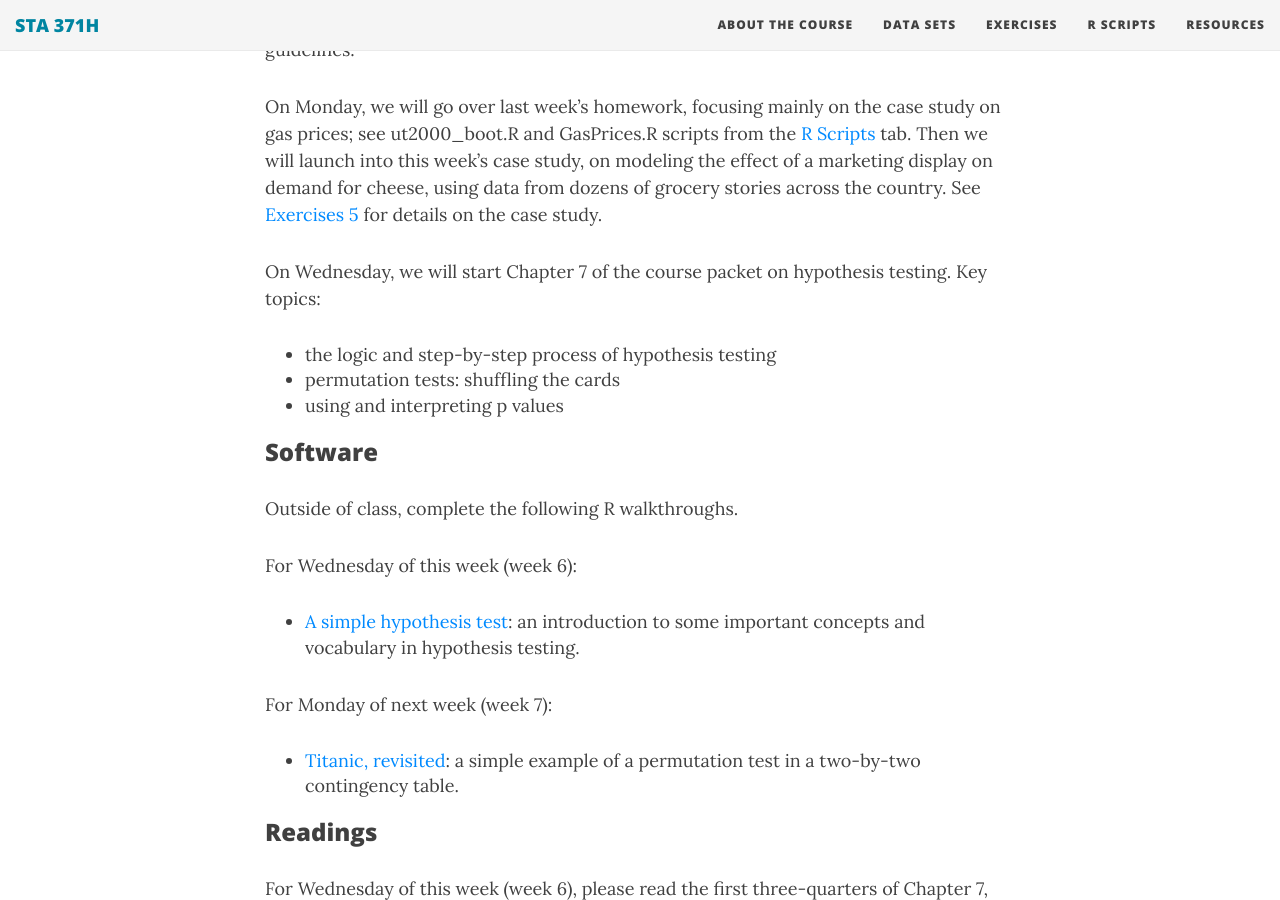
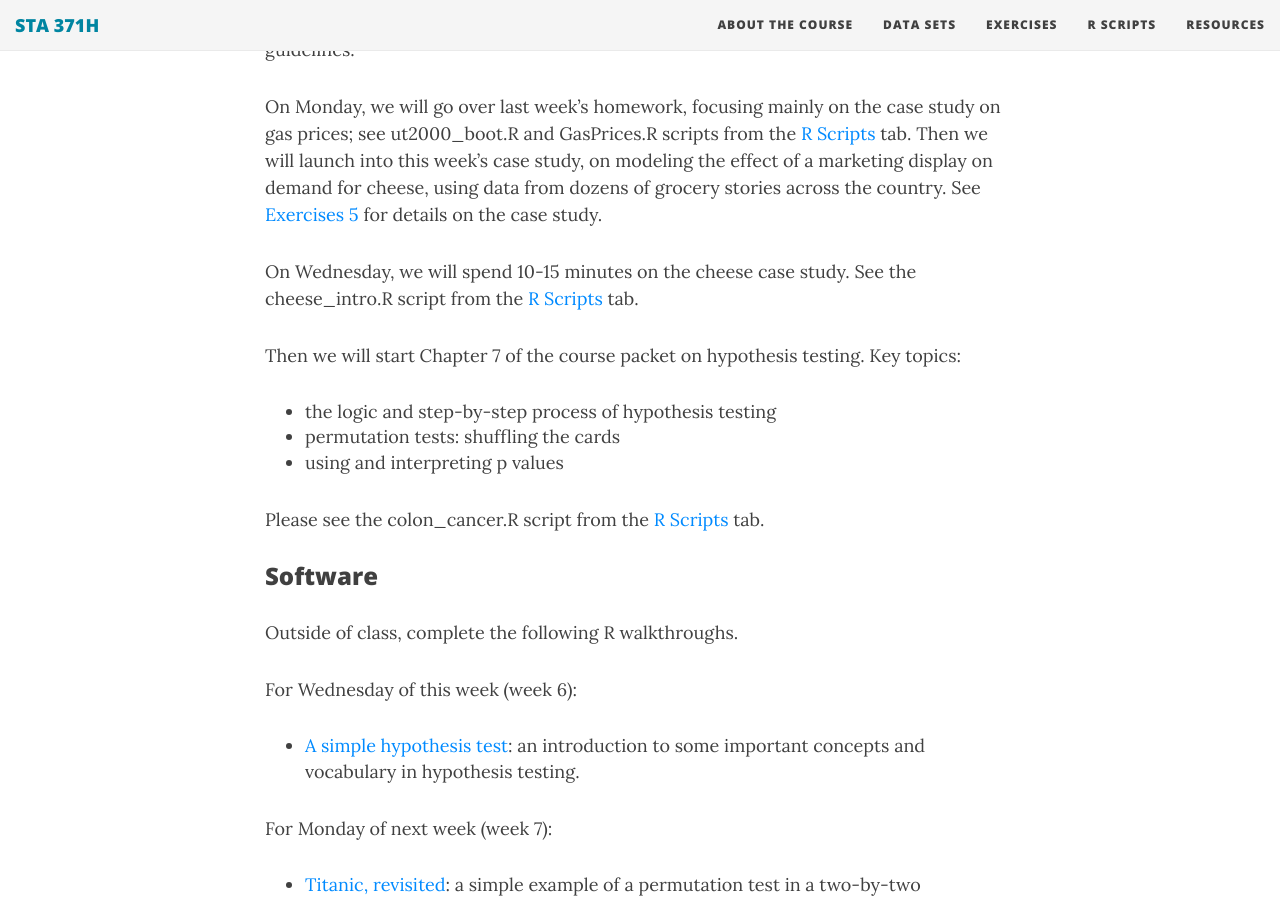
Before and after one commit to jgscott/STA371H_Spring2018, a Jekyll site: the page built from _posts/2018-02-18-week06.md, in a window 1280 px wide and 900 px high, scrolled down 317 px. Built offline with Jekyll 4.4.1, drawn with Linux system fonts in a browser that asks for light colours; nearby versions of some CDN libraries.

Commit message:
week 6 updates

```diff
--- a/_data/data.yml
+++ b/_data/data.yml
@@ -16,6 +16,7 @@
 - data: challenger.csv
 - data: cheese.csv
 - data: chymotrypsin.csv
+- data: colon_cancer.csv
 - data: consumerexp.csv
 - data: cps85.csv
 - data: creatinine.csv
--- a/_data/r.yml
+++ b/_data/r.yml
@@ -1,4 +1,6 @@
 - r: afc.R
+- r: cheese_intro.R
+- r: colon_cancer.R
 - r: GasPrices.R
 - r: hetpred.R
 - r: LifeExpectancy.R
--- a/_posts/2018-02-18-week06.md
+++ b/_posts/2018-02-18-week06.md
@@ -7,10 +7,14 @@ Note: I have posted last year's midterm on the [Resources]({{ site.baseurl }}/re
 
 On Monday, we will go over last week's homework, focusing mainly on the case study on gas prices; see ut2000_boot.R and GasPrices.R scripts from the [R Scripts]({{ site.baseurl }}/rscripts/) tab.  Then we will launch into this week's case study, on modeling the effect of a marketing display on demand for cheese, using data from dozens of grocery stories across the country.  See [Exercises 5]({{ site.baseurl }}/exercises/exercises06-STA371H.pdf) for details on the case study.
 
-On Wednesday, we will start Chapter 7 of the course packet on hypothesis testing.  Key topics:
+On Wednesday, we will spend 10-15 minutes on the cheese case study.  See the cheese_intro.R script from the [R Scripts]({{ site.baseurl }}/rscripts/) tab.
+
+Then we will start Chapter 7 of the course packet on hypothesis testing.  Key topics:
 - the logic and step-by-step process of hypothesis testing
 - permutation tests: shuffling the cards
 - using and interpreting p values
+
+Please see the colon_cancer.R script from the [R Scripts]({{ site.baseurl }}/rscripts/) tab.
 
 
 ### Software
```
